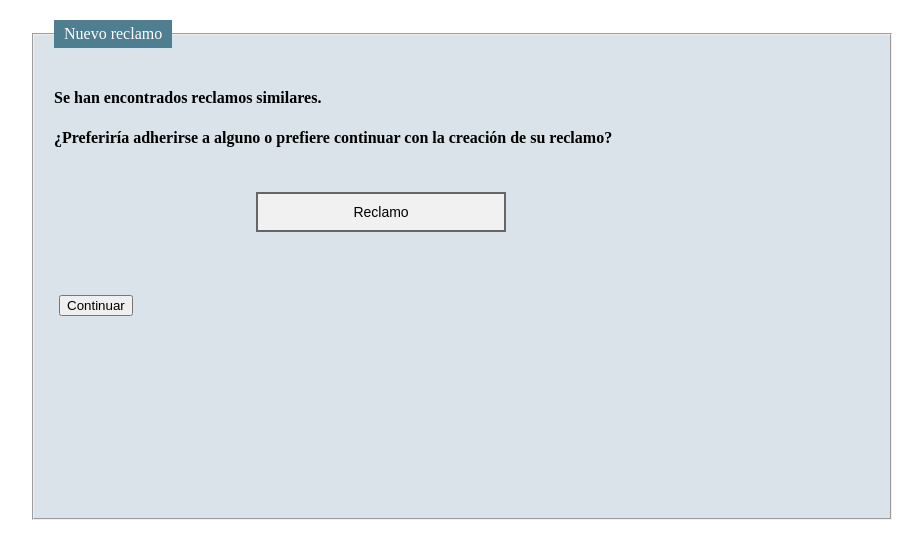
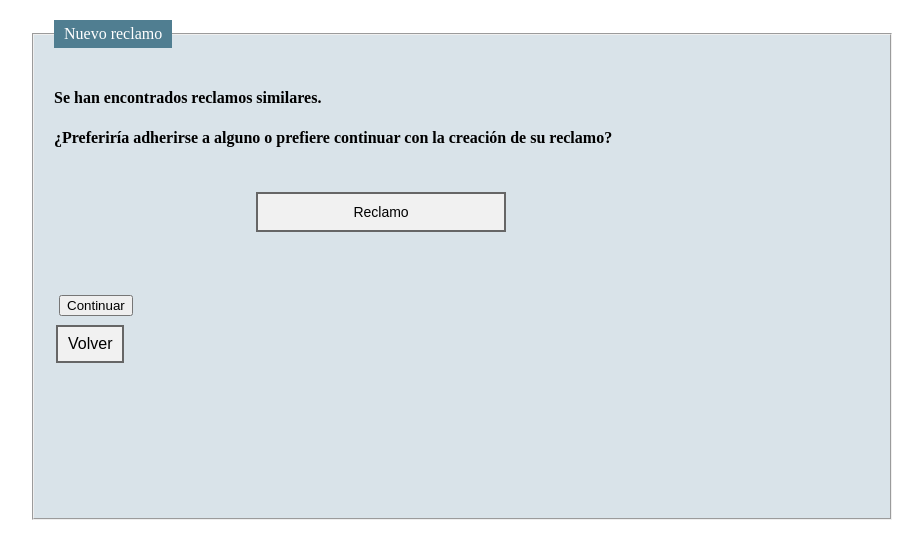
Before and after one commit to AnaaSol/TPs-PROGRAMACION, a Flask app: template TP3/Proyecto_Integrador/templates/reclamo.html in a window 1280 px wide. Shown: the top 559 px of the page, without its empty margins (178-1101 px from the left). Run offline with Flask 3, Linux system fonts and the light colour scheme; the template is opened without the code that fills it: most values are stand-ins (such as "Sample title", 1, 10 or a date in 2020); parts of the project's set-up code (start-up, migrations or seed data) failed here and were passed over; some libraries are stand-ins or nearby versions.

Commit message:
finalizado

```diff
--- a/TP3/Proyecto_Integrador/templates/reclamo.html
+++ b/TP3/Proyecto_Integrador/templates/reclamo.html
@@ -199,14 +199,13 @@
                   <p class="etiquetas">Departamento:</p>
                   <p class="content">{{claim.get_departamento}}</p><br>
                   <p class="etiquetas">{{claim.contar_adherentes}} adherentes</p><br><br>
-                  <!-- <p>{{claim.get_ID_usuario}}</p>
-                        <p>{{ID_user}}</p> -->
-                  {% if ID_user==claim.get_ID_usuario: %}
+                  {% if ID==claim.get_ID_usuario: %}
                         <p class="tag"><i>Usted es el creador</i></p>
                   {% else: %}
-                        {% if ID_user not in claim.get_adherentes: %}
+                        {% if ID not in claim.get_adherentes: %}
                         <form action="/reclamo" method="post">
                               <input type="hidden" name="ID_reclamo" value="{{claim.get_ID}}">
+                              <input type="hidden" name="action" value="adherir">
                               <input type="submit" value="Adherir" class="botoncito">
                         </form>
                         {% else: %}
@@ -219,8 +218,16 @@
         <br><br><br><br>
         <form action="/reclamo" method="post">
             <input type="hidden" name="action" value="crear_igualmente">
+            <input type="hidden" name="crear_reclamo_ID" value="{{formulario[0]}}">
+            <input type="hidden" name="crear_reclamo_descrip" value="{{formulario[1]}}">
+            <input type="hidden" name="crear_reclamo_ID_usuario" value="{{formulario[3]}}">
+            <input type="hidden" name="crear_reclamo_fecha" value="{{formulario[2]}}">
             <input type="submit" value="Continuar">
           </form>
+        <form action="/reclamo" method="post">
+            <input type="hidden" name="action" value="volver_a_usuario">
+            <input type="submit" class="button2 button3" value="Volver">
+        </form>
     </fieldset>
     {% endif %}
 </div>
--- a/TP3/Proyecto_Integrador/templates/reclamo_depto.html
+++ b/TP3/Proyecto_Integrador/templates/reclamo_depto.html
@@ -188,7 +188,7 @@ padding: 10px
                   <option value="resuelto">Resuelto</option>
                   </select><br>
                   <input type="hidden" name="action" value="estado">
-                  <input type="submit" value="Aplicar filtro" class="botoncito"><br>
+                  <input type="submit" value="Aplicar cambio" class="botoncito"><br>
                   </form>
                   <br>
                   {% if depto=="Secretaría técnica": %}
@@ -200,7 +200,7 @@ padding: 10px
                     <option value="soporte informático">Soporte informático</option>
                     </select><br>
                     <input type="hidden" name="action" value="departamento">
-                    <input type="submit" value="Aplicar filtro" class="botoncito"><br><br>
+                    <input type="submit" value="Aplicar cambio" class="botoncito"><br><br>
                   </form>
                   {% endif %}
             </div>
```
Also changed, not shown: TP3/Proyecto_Integrador/eliminar_linea_bd.py (added, +8 -0 lines), TP3/Proyecto_Integrador/templates/main.html (+7 -1 lines), TP3/Proyecto_Integrador/instance/base_de_datos.db, 1 other file.
